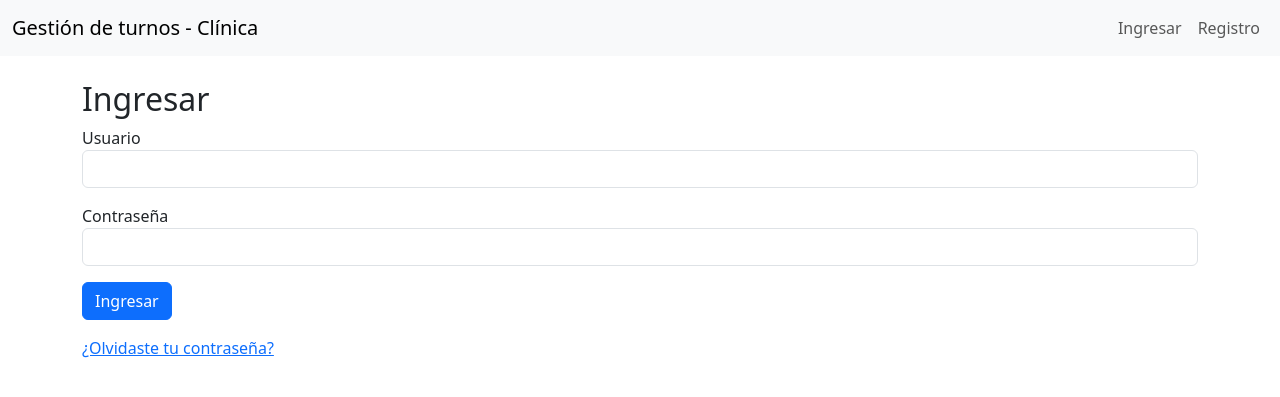
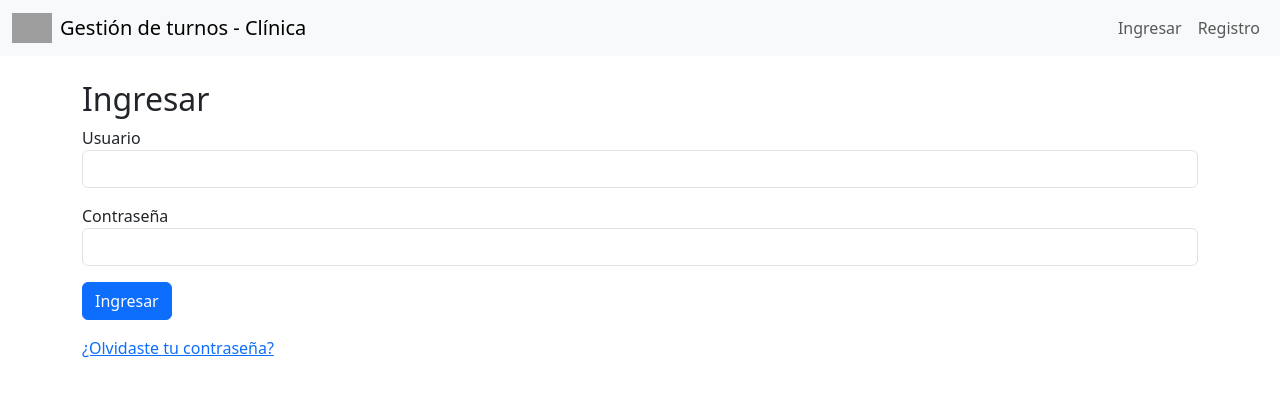
Before and after one commit to gussignorele/sistema-reservas-fisio, a Flask app: a page that uses templates/base.html in a window 1280 px wide. Shown: the top 397 px of the page. Run offline with Flask 3, Linux system fonts and the light colour scheme; grey boxes are pictures that could not be loaded.

Commit message:
agrego escudo

```diff
--- a/data/config.json
+++ b/data/config.json
@@ -2,5 +2,5 @@
   "ADMIN_CODE": "código",
   "SECRET_KEY": "clave",
   "EMAIL_USER": "gsignorele@gmail.com",
-  "EMAIL_PASS": "lyfukcdrmgnzgrst "
+  "EMAIL_PASS": "lyfukcdrmgnzgrst"
 }
--- a/templates/base.html
+++ b/templates/base.html
@@ -10,7 +10,10 @@
 <body>
 <nav class="navbar navbar-expand-lg navbar-light bg-light mb-4">
   <div class="container-fluid">
-    <a class="navbar-brand" href="{{ url_for('index') }}">Gestión de turnos - Clínica</a>
+    <a class="navbar-brand d-flex align-items-center" href="{{ url_for('index') }}">
+      <img src="{{ url_for('static', filename='img/escudo.png') }}" alt="Escudo" width="40" class="me-2">
+      <span>Gestión de turnos - Clínica</span>
+    </a>
     <div class="collapse navbar-collapse">
       <ul class="navbar-nav me-auto">
         {% if current_user.is_authenticated %}
```
Also changed, not shown: static/escudo.png (added).
